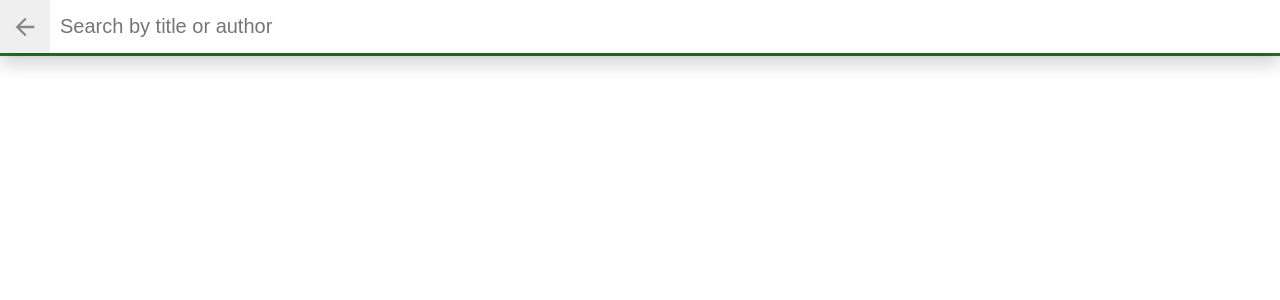
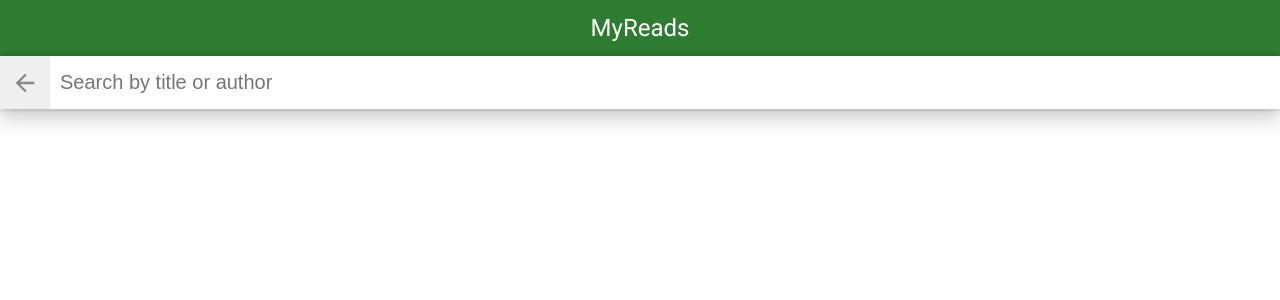
Before and after one commit to giovanizanetti/MY-READS-APP, a React (Create React App) app: page /search in a window 1280 px wide. Shown: the top 300 px of the page. Built offline with nearby package versions, Linux system fonts and the light colour scheme.

Commit message:
style: position searchbar under the top navigation

```diff
--- a/src/App.css
+++ b/src/App.css
@@ -78,10 +78,7 @@ body,
 /* search page */
 
 .search-books-bar {
-  position: fixed;
   width: 100%;
-  top: 0;
-  left: 0;
   z-index: 5;
   display: flex;
   box-shadow: 0 10px 20px rgba(0, 0, 0, 0.19), 0 0 6px rgba(0, 0, 0, 0.23);
```
